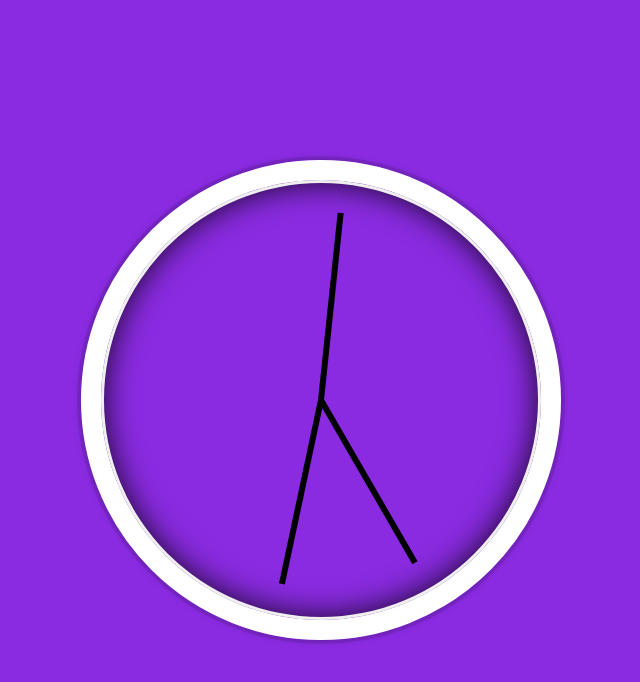
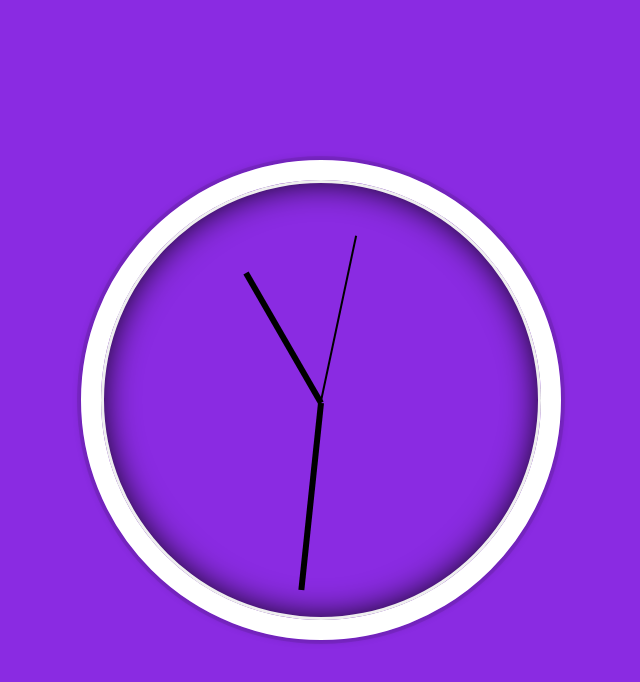
Before and after one commit to davidobodo/clock, a plain HTML site: page index.html in a window 1280 px wide. Shown: the whole page, without its empty margins (319-959 px from the left). Drawn offline with Linux system fonts and the light colour scheme.

Commit message:
made hands of clock different sizes

```diff
--- a/index.html
+++ b/index.html
@@ -35,19 +35,35 @@
         position: relative;
         width: 100%;
         height: 100%;
-        transform: translateY(-3px)
+        /*transform: translateY(-3px)*/
     }
 
     .hand {
-        width: 50%;
-        height: 6px;
+        /*width: 50%;*/
+        /*height: 6px;*/
         background: black;
         position: absolute;
         top: 50%;
+        left: 50%;
         transform: rotate(90deg);
-        transform-origin: 100%;
+        transform-origin: 0%;
         transition: all 0.05s;
         transition-timing-function: cubic-bezier(0.1, 2.7, 0.58, 1)
+    }
+
+    .hour-hand{
+        width: 40%;
+        height: 6px;
+    }
+
+    .minute-hand{
+        width: 50%;
+        height: 6px;
+    }
+
+    .second-hand{
+        width: 45%;
+        height: 2px;
     }
 </style>
 
```
